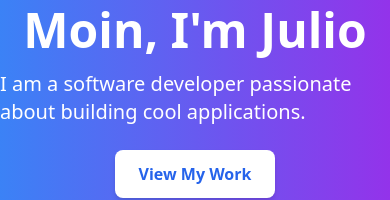
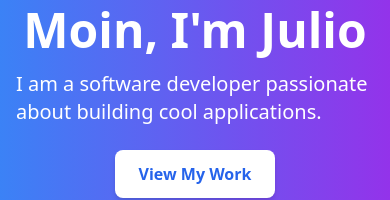
Before and after one commit to JulioGaekel/my-portfolio, a React (Vite) app: page / in a window 390 px wide. Shown: the part 384-584 px from the top of the page. Built offline with nearby package versions, Linux system fonts and the light colour scheme.

Commit message:
Add padding to text for better mobile view

```diff
--- a/src/pages/Home.jsx
+++ b/src/pages/Home.jsx
@@ -12,7 +12,7 @@ const Home = () => {
                 Moin, I'm Julio
             </motion.h1>
             <motion.p
-                className="text-xl mb-6"
+                className="text-xl mb-6 px-4"
                 initial={{ opacity: 0 }}
                 animate={{opacity: 1 }}
                 transition={{ delay: 1, duration: 1}}
```
